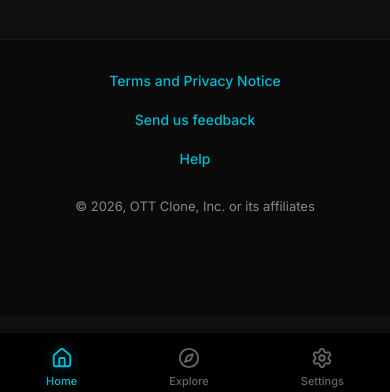
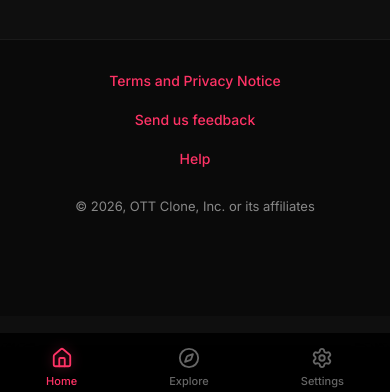
Before and after one commit to PankajPote18/Shortflix, a React app in the folder frontend/: page / in a window 390 px wide. Shown: the part 449-841 px from the top of the page. Built offline with nearby package versions, Linux system fonts and the light colour scheme; no server answers; the HTML template or start-up script is replaced by a standard one.

Commit message:
Change footer and bottom nav accent color to pink

```diff
--- a/frontend/src/components/BottomNav.module.css
+++ b/frontend/src/components/BottomNav.module.css
@@ -39,10 +39,10 @@
   }
 
   .navItem.active {
-    color: #00bcd4;
+    color: #ff3366;
   }
 
   .navItem.active svg {
-    filter: drop-shadow(0 0 6px rgba(0, 188, 212, 0.4));
+    filter: drop-shadow(0 0 6px rgba(255, 51, 102, 0.4));
   }
 }
--- a/frontend/src/components/Footer.module.css
+++ b/frontend/src/components/Footer.module.css
@@ -15,7 +15,7 @@
 }
 
 .footerLink {
-  color: #00bcd4;
+  color: #ff3366;
   font-size: 14px;
   text-decoration: none;
   font-weight: 500;
@@ -23,7 +23,7 @@
 }
 
 .footerLink:hover {
-  color: #4dd0e1;
+  color: #ff6690;
   text-decoration: underline;
 }
 
```
